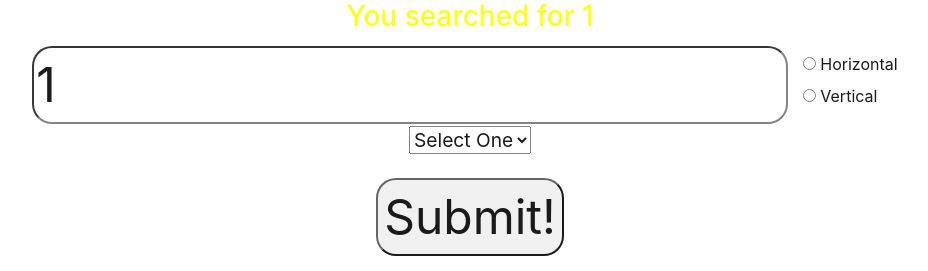
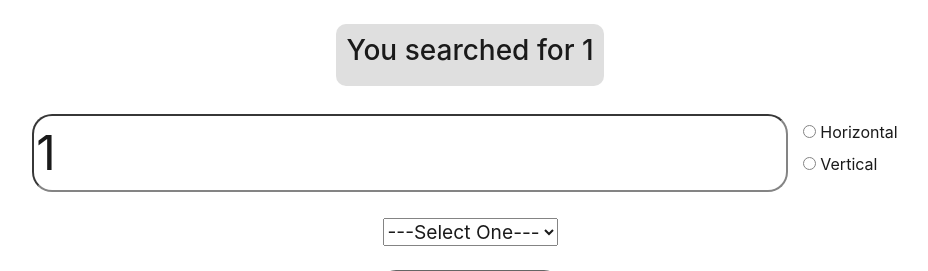
Before and after one commit to andrewmarmolejo/amarmolejo, a PHP site: page /Labs/Lab4/index.php?keyword=1 in a window 1280 px wide. Shown: the top 271 px of the page, without its empty margins (170-1098 px from the left). Run offline with PHP 8.4, Linux system fonts and the light colour scheme; data that the repository does not hold is empty.

Commit message:
March 2, 2018 - 8:12PM

```diff
--- a/Labs/Lab4/css/styles9.css
+++ b/Labs/Lab4/css/styles9.css
@@ -2,7 +2,7 @@
         opacity:0.9;
         width:100%;
         text-align:center;
-        color:yellow;
+        color:black;
     }
 
     input {
@@ -11,13 +11,21 @@
         border-radius:20px;
     }
 
-    #elementsDiv {
+
+    #elementsDiv{
         display:inline-block;
         color:black;
         text-align:left;
         background-color:white;
         padding:10px;
         border-radius:10px;
+    }
+
+    #message1, #message2 {
+        display:inline-block;
+        padding:10px;
+        border-radius:10px;
+        background: rgba(204, 204, 204, 0.7);
     }
 
     #category{
--- a/Labs/Lab4/index.php
+++ b/Labs/Lab4/index.php
@@ -3,31 +3,22 @@
  //print_r($_GET); //displaying all content submitted in the form using the GET method
 
   $backgroundImage = "img/sea.jpg";
-
   if (isset($_GET['keyword'])) { //if form was submitted
-
-
       $orientation = "horizontal";
       $keyword = $_GET['keyword'];
       include 'api/pixabayAPI.php';
-
       if (!empty($_GET['category'])) { //user selected a category
         $keyword = $_GET['category'];
       }
-
+      echo "<br />";
+      echo "<div id='message2'>";
       echo "<h3>You searched for " . $keyword . "</h3>";
-
+      echo "</div>";
       if (isset($_GET['layout'])) {  //user checked a layout
         $orientation = $_GET['layout'];
       }
-
-
-
       $imageURLs = getImageURLs($keyword, $orientation);
-
-      //$backgroundImage = $imageURLs[rand(0, count($imageURLs)-1];
       $backgroundImage = $imageURLs[array_rand($imageURLs)];
-      //print_r($imageURLs);
   }
 
     function checkCategory($category){
@@ -60,12 +51,16 @@
     <body>
         <?php
             if (!isset($_GET['keyword'])) {
+              echo "<br />";
+              echo "<div id='message1'>";
               echo "<h2> You must type a keyword or select a category </h2>";
+              echo "</div>";
+              echo "<br />";
             }
         ?>
 
         <form method="GET">
-
+            <br />
             <input type="text" size="20" name="keyword" placeholder="Keyword to search for" value="<?=$_GET['keyword']?>"/>
 
             <div id = 'elementsDiv'>
@@ -81,9 +76,9 @@
                 <input type="radio" name="layout" value="vertical" id="vlayout" <?= ($_GET['layout']=="vertical")?"checked":"" ?>>
                 <label for="vlayout"> Vertical </label>
             </div>
-            <br />
+            <br /> <br />
             <select id = "category" name="category">
-              <option value="">  Select One </option>
+              <option value="">---Select One---</option>
               <option value="Sea"       <?=checkCategory('sea')?>>  Ocean </option>
               <option value="Forest"    <?=checkCategory('Forest')?>>  Forest </option>
               <option value="Sky"       <?=checkCategory('Sky')?>>  Sky </option>
```
Also changed, not shown: Labs/Lab4/img/logo.png (added).
